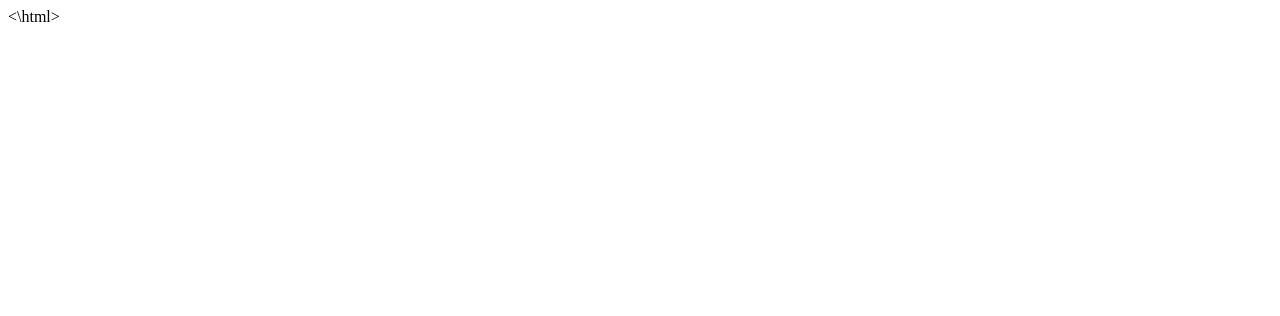
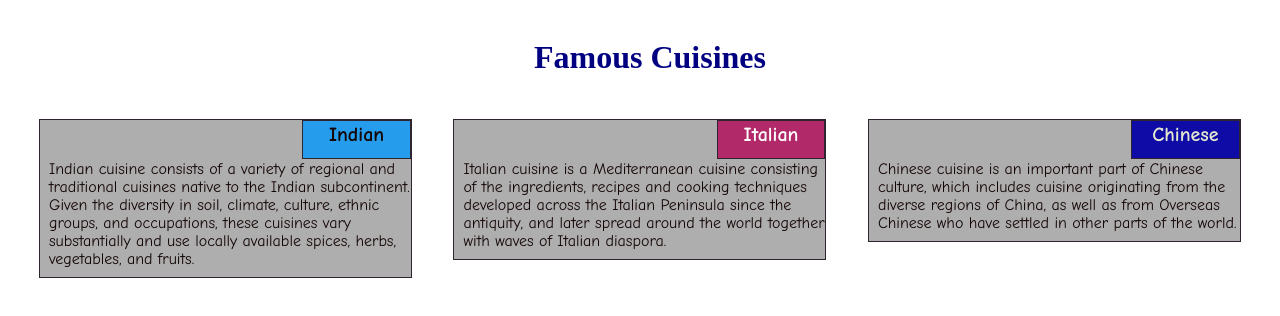
Before and after one commit to glitched-shadeslayer/module3-solution, a plain HTML site: page index.html in a window 1280 px wide. Drawn offline with Linux system fonts and the light colour scheme.

Commit message:
Update index.html

```diff
--- a/index.html
+++ b/index.html
@@ -1,3 +1,22 @@
+<!DOCTYPE html>
 <html>
+<head>
+<meta charset="utf-8">
+<meta name="viewport" content="width=device-width, initial-scale=1">
+<link rel="stylesheet" type="text/css" href="css/style.css">
+</head>
+<body>
 
-<\html>
+<h1>Famous Cuisines</h1>
+<div class = "col-lg-4 col-md-6 col-sm-12"> <p id="p1">Indian</p>
+Indian cuisine consists of a variety of regional and traditional cuisines native to the Indian subcontinent.
+Given the diversity in soil, climate, culture, ethnic groups, and occupations, these cuisines vary substantially
+and use locally available spices, herbs, vegetables, and fruits.</div>
+<div class = "col-lg-4 col-md-6 col-sm-12"><p id="p2">Italian</p>
+Italian cuisine is a Mediterranean cuisine consisting of the ingredients, recipes and cooking techniques developed
+across the Italian Peninsula since the antiquity, and later spread around the world together with waves of Italian diaspora.</div>
+<div class = "col-lg-4 col-md-12 col-sm-12"><p id="p3">Chinese</p>
+Chinese cuisine is an important part of Chinese culture, which includes cuisine originating from the diverse regions of China,
+as well as from Overseas Chinese who have settled in other parts of the world.</div>
+</body>
+</html>
```
